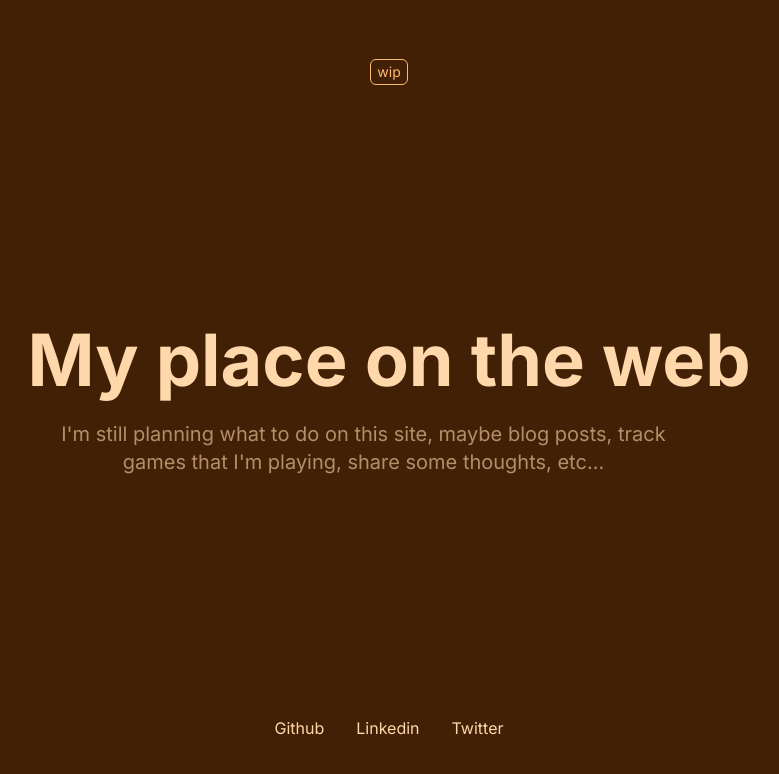
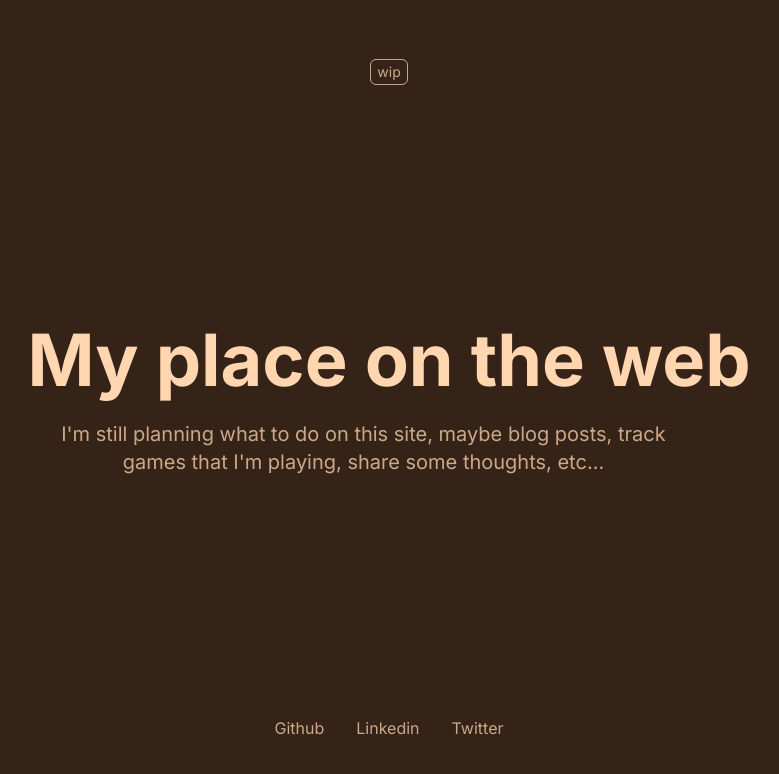
Before and after one commit to guivictorr/guilhermevictor.me, a Next.js app in the folder apps/site/: page / in a window 1280 px wide. Shown: the top 774 px of the page, without its empty margins (251-1030 px from the left). Built offline with nearby package versions, Linux system fonts and the light colour scheme.

Commit message:
chore: configuring the colors for the project

```diff
--- a/apps/site/package.json
+++ b/apps/site/package.json
@@ -23,10 +23,8 @@
     "eslint-config-next": "14.0.0",
     "eslint-config-prettier": "^9.0.0",
     "eslint-plugin-prettier": "^5.0.1",
-    "eslint-plugin-tailwindcss": "^3.13.0",
     "postcss": "^8",
     "prettier": "^3.0.3",
-    "prettier-plugin-tailwindcss": "^0.5.6",
     "tailwindcss": "^3",
     "typescript": "^5"
   }
--- a/apps/site/src/app/page.tsx
+++ b/apps/site/src/app/page.tsx
@@ -1,8 +1,8 @@
 export default function Home() {
   return (
-    <main className='flex h-[100dvh] flex-col items-center justify-between bg-yellow-950 px-4 py-8 text-orange-200'>
+    <main className='bg-background text-primary flex h-[100dvh] flex-col items-center justify-between px-4 py-8'>
       <header className='grid h-[80px] place-items-center'>
-        <span className='rounded-md border border-orange-300 p-0.5 px-1.5  text-sm text-orange-300'>
+        <span className='text-secondary border-secondary rounded-md border p-0.5  px-1.5 text-sm'>
           <abbr className='no-underline' title='Work in progress'>
             wip
           </abbr>
@@ -10,28 +10,28 @@ export default function Home() {
       </header>
       <section className='space-y-6 text-center'>
         <h2 className='text-6xl font-bold md:text-7xl'>My place on the web</h2>
-        <p className='max-w-2xl text-base text-orange-200/60 md:text-xl'>
+        <p className='text-secondary max-w-2xl text-base md:text-xl'>
           I&apos;m still planning what to do on this site, maybe blog posts,
           track games that I&apos;m playing, share some thoughts, etc...
         </p>
       </section>
-      <footer className='flex h-[80px] items-center space-x-4'>
+      <footer className='text-secondary flex h-[80px] items-center space-x-4'>
         <a
-          className='rounded-md p-2 transition hover:bg-orange-50/5'
+          className='hover:bg-secondary/5 rounded-md p-2 transition'
           target='_blank'
           href='https://github.com/guivictorr'
         >
           Github
         </a>
         <a
-          className='rounded-md p-2 transition hover:bg-orange-50/5'
+          className='hover:bg-secondary/5 rounded-md p-2 transition'
           target='_blank'
           href='https://linkedin.com/in/guilhermeviictor'
         >
           Linkedin
         </a>
         <a
-          className='rounded-md p-2 transition hover:bg-orange-50/5'
+          className='hover:bg-secondary/5 rounded-md p-2 transition'
           target='_blank'
           href='https://x.com/oguivictor'
         >
--- a/apps/site/tailwind.config.ts
+++ b/apps/site/tailwind.config.ts
@@ -7,6 +7,11 @@ const config: Config = {
     './src/app/**/*.{js,ts,jsx,tsx,mdx}',
   ],
   theme: {
+    colors: {
+      primary: '#FFD6B0',
+      secondary: '#FFD6B0BD',
+      background: '#362318',
+    },
     extend: {},
   },
   plugins: [],
```
Also changed, not shown: apps/site/.eslintrc.json, 1 other file (tests, documents, lock files or other folders).
